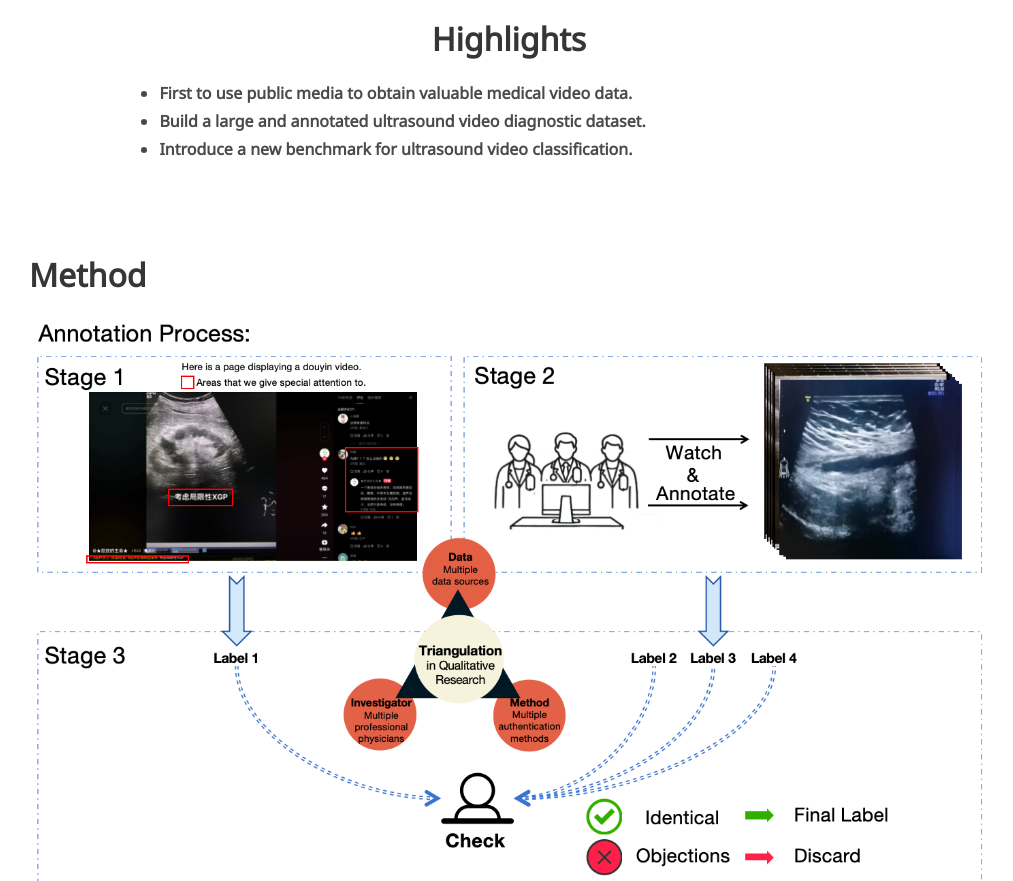
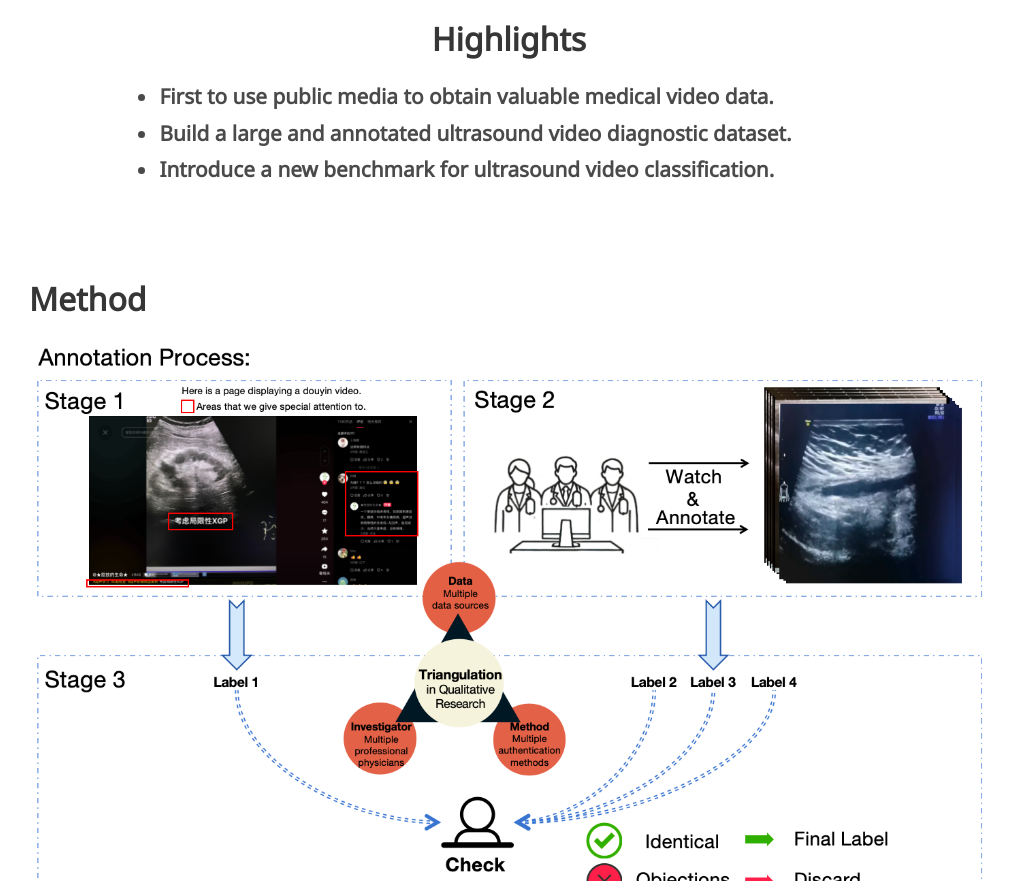
Before and after one commit to ahudataset/ahudataset.github.io, a plain HTML site: page index.html in a window 1280 px wide. Shown: the part 1027-1908 px from the top of the page, without its empty margins (131-1144 px from the left). Drawn offline with nearby package versions, Linux system fonts and the light colour scheme; some icons are missing; a web font is replaced by a local one.

Commit message:
Update index.html

```diff
--- a/index.html
+++ b/index.html
@@ -167,9 +167,9 @@
                   <h2 class="title is-3">Highlights</h2>
                   <div class="content has-text-justified">
                       <ul>
-                          <li style="font-weight: bold;">First to use public media to obtain valuable medical video data.</li>
-                          <li style="font-weight: bold;">Build a large and annotated ultrasound video diagnostic dataset.</li>
-                          <li style="font-weight: bold;">Introduce a new benchmark for ultrasound video classification.</li>
+                          <li style="font-weight: bold; font-size: 1.3em;">First to use public media to obtain valuable medical video data.</li>
+                          <li style="font-weight: bold; font-size: 1.3em;">Build a large and annotated ultrasound video diagnostic dataset.</li>
+                          <li style="font-weight: bold; font-size: 1.3em;">Introduce a new benchmark for ultrasound video classification.</li>
                       </ul>
                   </div>
               </div>
```
